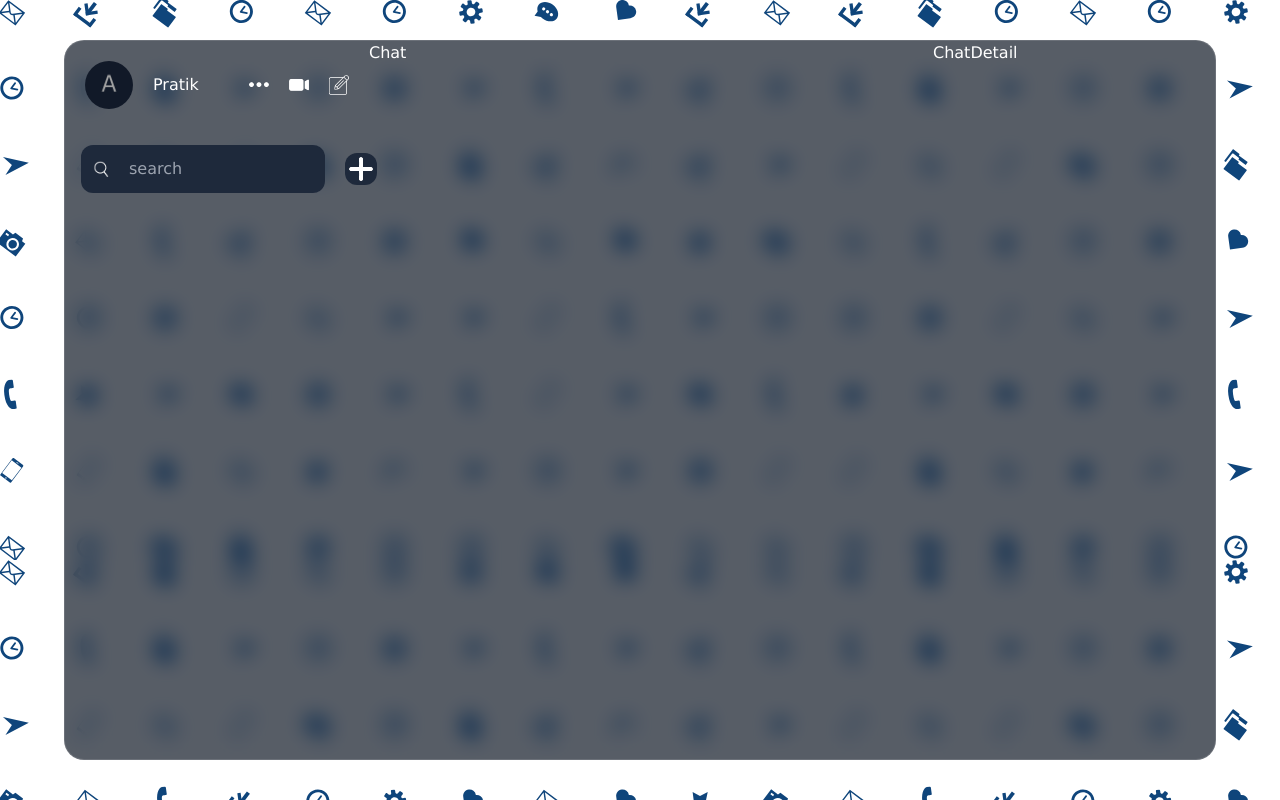
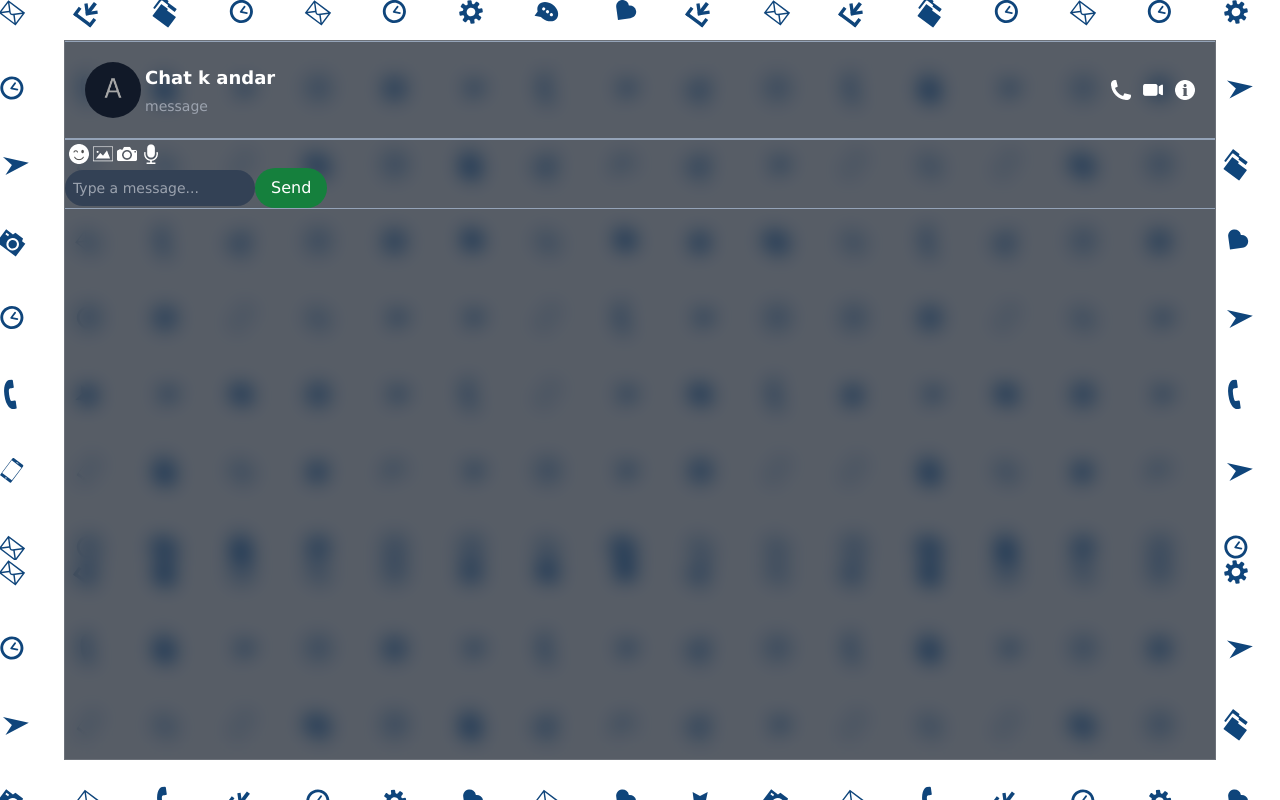
Before and after one commit to Monk-Codes/sparkii, a React (Vite) app: page /chat in a window 1280 px wide. Built offline with nearby package versions, Linux system fonts and the light colour scheme.

Commit message:
adding emoji keys

```diff
--- a/package.json
+++ b/package.json
@@ -10,8 +10,10 @@
   "preview": "vite preview"
  },
  "dependencies": {
+  "emoji-picker-react": "^4.9.3",
   "react": "^18.2.0",
-  "react-dom": "^18.2.0"
+  "react-dom": "^18.2.0",
+  "react-router-dom": "^6.23.1"
  },
  "devDependencies": {
   "@types/react": "^18.2.66",
--- a/src/App.jsx
+++ b/src/App.jsx
@@ -1,14 +1,16 @@
 import Chat from "./components/chat/Chat";
-import ChatDetail from "./components/detail/ChatDetail";
 import List from "./components/list/List";
-
+import { BrowserRouter, Route, Routes } from "react-router-dom";
 const App = () => {
  return (
-  <div className="container">
-   <List />
-   <Chat />
-   <ChatDetail />
-  </div>
+  <>
+   <BrowserRouter>
+    <Routes>
+     <Route path="/" element={<List />} />
+     <Route path="/chat" element={<Chat />} />
+    </Routes>
+   </BrowserRouter>
+  </>
  );
 };
 
--- a/src/components/chat/Chat.jsx
+++ b/src/components/chat/Chat.jsx
@@ -1,5 +1,52 @@
+import EmojiPicker from "emoji-picker-react";
+import { useState } from "react";
+
 const Chat = () => {
- return <div className="flex-2">Chat</div>;
+ const [showEmoji, setShowEmoji] = useState(false);
+ const [text, setText] = useState("");
+ const handleEmoji = (e)=>{
+  setText((prev)=>prev+e.emoji)
+  setShowEmoji(false)
+ };
+ return (
+  <>
+   <div className="chatContainer">
+    <div className=" flex">
+     <div className="chat flex-1 border-y border-y-slate-400 ">
+      <div className="top p-5 flex items-center justify-between border-b border-b-slate-400">
+       <div className="user flex items-center gap-1">
+        <img src="./avatar.png" alt="profile" className="w-14 h-14 rounded-full object-cover" />
+        <div className="texts flex gap-1 flex-col">
+         <span className="text-lg font-bold">Chat k andar</span>
+         <p className="text-sm font-light text-gray-400">message</p>
+        </div>
+       </div>
+       <div className="icons flex gap-3">
+        <img src="./phone.png" alt="phone" className="w-5 h-5" />
+        <img src="./video.png" alt="phone" className="w-5 h-5" />
+        <img src="./info.png" alt="phone" className="w-5 h-5" />
+       </div>
+      </div>
+      <div className="center"></div>
+      <div className="bottom p-1 gap-1 flex items-center justify-between border-t-slate-400 border-t">
+       <div className="icons gap-1 flex ">
+        <div className="emoji">
+         <img src="./emoji.png" alt="emoji" className="w-5 h-5" onClick={() => setShowEmoji((prev) => !prev)} />
+         <EmojiPicker open={showEmoji} onEmojiClick={handleEmoji} className="max-w-90 max-h-80 bg-white rounded shadow-md z-40" />
+        </div>
+        <img src="./img.png" alt="img" className="w-5 h-5 cursor-pointer" />
+        <img src="./camera.png" alt="camera" className="w-5 h-5 cursor-pointer" />
+        <img src="./mic.png" alt="mic" className="w-5 h-5 cursor-pointer" />
+       </div>
+      </div>
+      <input type="text" name="msg" id="msg" placeholder="Type a message..." className="flex-1 bg-slate-700 border-none outline-none text-white p-2 rounded-3xl text-sm"value={text} onChange={(e)=>setText(e.target.value)}/>
+
+      <button className="sendBtn bg-green-700 text-white py-2 px-4 rounded-3xl cursor-pointer">Send</button>
+     </div>
+    </div>
+   </div>
+  </>
+ );
 };
 
 export default Chat;
--- a/src/components/list/List.jsx
+++ b/src/components/list/List.jsx
@@ -2,10 +2,14 @@
 import ChatList from "./chatList/ChatList.jsx";
 const List = () => {
  return (
-  <div className="flex-1">
-   <Userinfo />
-   <ChatList />
-  </div>
+  <>
+   <div className="container">
+    <div className="flex-1 flex flex-col">
+     <Userinfo />
+     <ChatList />
+    </div>
+   </div>
+  </>
  );
 };
 
--- a/src/components/list/chatList/ChatList.jsx
+++ b/src/components/list/chatList/ChatList.jsx
@@ -1,12 +1,27 @@
+import { useState } from "react";
+import { useNavigate } from "react-router-dom";
+
 const ChatList = () => {
+ const navigate = useNavigate();
+ const [addMode, setAddMode] = useState(false);
  return (
-  <div className="chatlist">
+  //container
+  <div className="chatlist flex-1 overflow-scroll">
+   {/* search Bar */}
    <div className="search flex items-center gap-5 p-4">
-    <div className="searchbar flex-1 bg-slate-800 flex items-center gap-5 rounded-xl p-3">
+    <div className="searchbar flex-1 bg-slate-800 flex items-center gap-5 rounded-xl p-2">
      <img src="./search.png" alt="search" className="h-4 w-4" />
      <input type="text" placeholder="search" className="bg-transparent rounded-none outline-none text-white flex-1" />
     </div>
-    <img src="./plus.png" alt="plus" className="h-8 w-8 bg-slate-800 p-1 cursor-pointer rounded-xl" />
+    <img src={addMode ? "./minus.png" : "./plus.png"} alt="plus" className="h-8 w-8 bg-slate-800 p-2 cursor-pointer rounded-xl" onClick={() => setAddMode((prev) => !prev)} />
+   </div>
+   {/* CARD */}
+   <div className="item flex items-center gap-5 p-5 cursor-pointer border-b border-b-slate-400" onClick={() => navigate("/chat")}>
+    <img src="./avatar.png" alt="profile" className="w-12 h-12 rounded-full object-cover" />
+    <div className="texts flex gap-2 flex-col">
+     <span className="font-medium">Pratik</span>
+     <p className="text-sm font-light">Hello</p>
+    </div>
    </div>
   </div>
  );
--- a/src/index.css
+++ b/src/index.css
@@ -23,9 +23,14 @@
  height: 90dvh;
  background-color: rgba(17, 25, 37, 0.7);
  backdrop-filter: blur(10px) saturate(180%);
- border-radius: 20px;
+ display: flex;
+}
+.chatContainer {
+ height: 90dvh;
+ width: 90dvw;
+ background-color: rgba(17, 25, 37, 0.7);
+ backdrop-filter: blur(10px) saturate(180%);
  border: 1px solid rgba(255, 255, 255, 0.12);
- display: flex;
 }
 .color-change-2x {
  -webkit-animation: color-change-2x 30s ease-in-out infinite alternate both;
```
Also changed, not shown: 1 other file (tests, documents, lock files or other folders).
